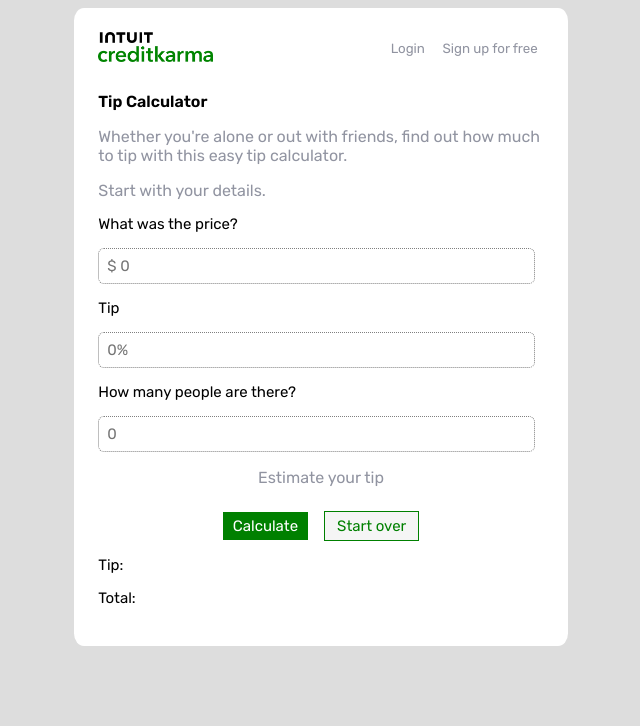
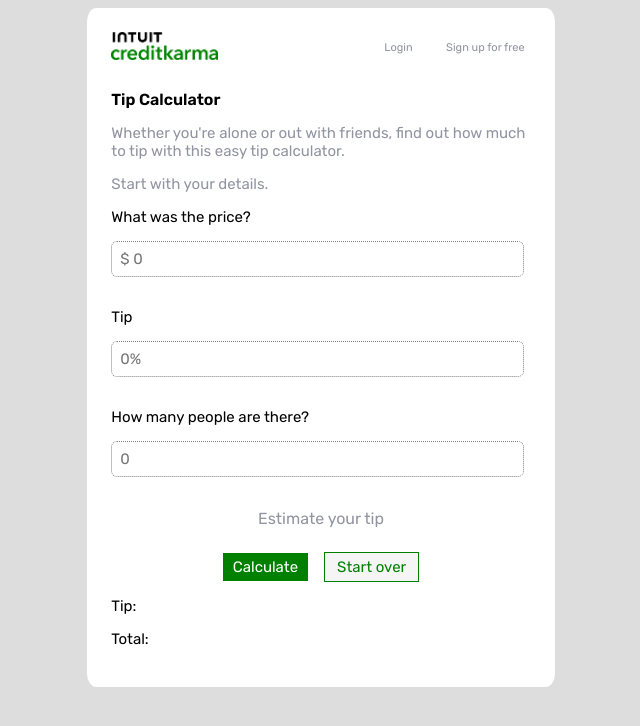
Before and after one commit to Zainab3121/tip-calculator, a plain HTML site: page index.html in a window 1280 px wide. Shown: the whole page, without its empty margins (319-959 px from the left). Drawn offline with Linux system fonts and the light colour scheme.

Commit message:
commit message

```diff
--- a/css/style.css
+++ b/css/style.css
@@ -7,6 +7,7 @@ body, html{
     justify-content: center;
     align-items: center;
     background-color:#DDDDDD;
+
 }
 
 .error {
@@ -42,14 +43,14 @@ main h1 {
 
 main p {
     color: hsl(229, 8%, 60%);
-    font-size: 1rem;
+    font-size: 15px;
     margin-bottom: 8px;
 }
 
 .button {
     display: flex;
     justify-content: space-between;
-    width: 55%;
+    width: 60%;
 }
 
 .button button {
@@ -57,6 +58,7 @@ main p {
     background-color: white;
     cursor: pointer;
     color: hsl(229, 8%, 60%);
+    font-size: 11px;
 }
 
 section {
@@ -76,6 +78,7 @@ h3 {
     width: 94%;
     border: 1px dotted grey;
     outline: none;
+    margin-bottom: 1rem;
 }
 
 section p {
```
